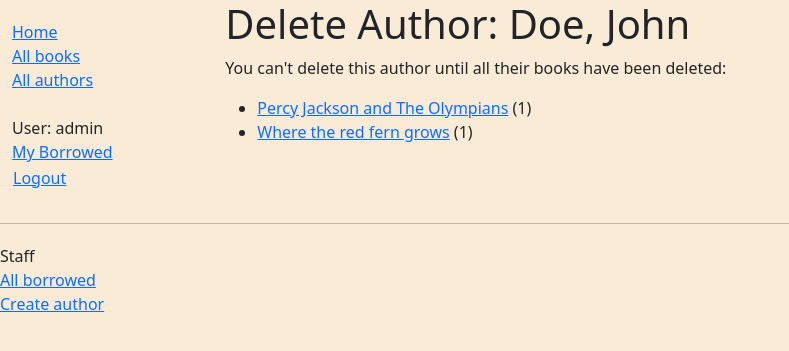
After one commit to alex-aNelson/313-assignment4, a Django app: page /catalog/author/1/delete/ in a window 1280 px wide. The commit adds this page. Shown: the top 351 px of the page, without its empty margins (0-789 px from the left). Run offline with Django 5.2, Linux system fonts and the light colour scheme; a user stored in the database is signed in; data comes from the database, SQL or seed files in the repository; both versions use the stored data as it was after the commit.

Commit message:
part 9 completed

```diff
--- a/tutorial/catalog/admin.py
+++ b/tutorial/catalog/admin.py
@@ -17,11 +17,11 @@ class AuthorAdmin(admin.ModelAdmin):
 admin.site.register(Author, AuthorAdmin)
 # Register the Admin classes for Book using the decorator
 
-admin.register(Book)
+admin.site.register(Book)
 class BooksInstanceInline(admin.TabularInline):
     model = BookInstance
 
-admin.register(Book)
+# admin.site.register(Book)
 class BookAdmin(admin.ModelAdmin):
     list_display = ('title', 'author', 'display_genre')
 
--- a/tutorial/catalog/models.py
+++ b/tutorial/catalog/models.py
@@ -78,8 +78,6 @@ class Book(models.Model):
     display_genre.short_description = 'Genre'
 
 
-
-
 import uuid  # Required for unique book instances
 from datetime import date
 
@@ -133,9 +131,6 @@ class BookInstance(models.Model):
         """Determines if the book is overdue based on due date and current date."""
         return bool(self.due_back and date.today() > self.due_back)
 
-
-
-
 class Author(models.Model):
     """Model representing an author."""
     first_name = models.CharField(max_length=100)
--- a/tutorial/catalog/static/css/style.css
+++ b/tutorial/catalog/static/css/style.css
@@ -12,3 +12,7 @@
     padding: 0;
     margin: 0;
 }
+
+body {
+    background-color: antiquewhite;
+}
--- /dev/null
+++ b/tutorial/catalog/templates/catalog/author_confirm_delete.html
@@ -0,0 +1,25 @@
+{% extends "catalog/base.html" %}
+
+{% block content %}
+
+<h1>Delete Author: {{ author }}</h1>
+
+{% if author.book_set.all %}
+
+<p>You can't delete this author until all their books have been deleted:</p>
+<ul>
+  {% for book in author.book_set.all %}
+    <li><a href="{% url 'book-detail' book.pk %}">{{book}}</a> ({{book.bookinstance_set.all.count}})</li>
+  {% endfor %}
+</ul>
+
+{% else %}
+<p>Are you sure you want to delete the author?</p>
+
+<form action="" method="POST">
+  {% csrf_token %}
+  <input type="submit" action="" value="Yes, delete.">
+</form>
+{% endif %}
+
+{% endblock %}
--- a/tutorial/catalog/templates/catalog/base.html
+++ b/tutorial/catalog/templates/catalog/base.html
@@ -22,7 +22,7 @@
             <ul class="sidebar-nav">
               <li><a href="{% url 'index' %}">Home</a></li>
               <li><a href="{% url 'books' %}">All books</a></li>
-              <li><a href="">All authors</a></li>
+              <li><a href="{% url 'authors'%}">All authors</a></li>
               {% if user.is_authenticated %}
               <br>
      <li>User: {{ user.get_username }}</li>
@@ -34,10 +34,16 @@
          <button type="submit" class="btn btn-link">Logout</button>
        </form>
      </li>
+
    {% else %}
      <li><a href="{% url 'login' %}?next={{ request.path }}">Login</a></li>
    {% endif %}
             </ul>
+
+
+
+
+
           {% endblock %}
         </div>
         <div class="col-sm-10 ">{% block content %}{% endblock %}
@@ -62,5 +68,15 @@
         </div>
       </div>
     </div>
+    {% if user.is_staff %}
+<hr>
+<ul class="sidebar-nav">
+<li>Staff</li>
+   <li><a href="{% url 'all-borrowed' %}">All borrowed</a></li>
+{% if perms.catalog.add_author %}
+   <li><a href="{% url 'author-create' %}">Create author</a></li>
+{% endif %}
+</ul>
+{% endif %}
   </body>
 </html>
--- a/tutorial/catalog/templates/catalog/book_detail.html
+++ b/tutorial/catalog/templates/catalog/book_detail.html
@@ -3,7 +3,7 @@
 {% block content %}
   <h1>Title: {{ book.title }}</h1>
 
-  <p><strong>Author:</strong> <a href="">{{ book.author }}</a></p>
+  <p><strong>Author:</strong> <a href="{{ book.author.get_absolute_url }}"  >{{ book.author }}</a></p>
   <!-- author detail link not yet defined -->
   <p><strong>Summary:</strong> {{ book.summary }}</p>
   <p><strong>ISBN:</strong> {{ book.isbn }}</p>
--- a/tutorial/catalog/urls.py
+++ b/tutorial/catalog/urls.py
@@ -4,9 +4,21 @@ from . import views
 urlpatterns = [
  path('', views.index, name='index'),
  path('books/', views.BookListView.as_view(), name='books'),
+ path('authors/', views.AuthorListView.as_view(), name='authors'),
  path('book/<int:pk>', views.BookDetailView.as_view(), name='book-detail'),
 
 ]
 urlpatterns += [
     path('mybooks/', views.LoanedBooksByUserListView.as_view(), name='my-borrowed'),
+   path(r'borrowed/', views.LoanedBooksAllListView.as_view(), name='all-borrowed'),
 ]
+urlpatterns += [
+    path('book/<uuid:pk>/renew/', views.renew_book_librarian, name='renew-book-librarian'),
+]
+urlpatterns += [
+    path('author/create/', views.AuthorCreate.as_view(), name='author-create'),
+    path('author/<int:pk>/update/', views.AuthorUpdate.as_view(), name='author-update'),
+    path('author/<int:pk>/delete/', views.AuthorDelete.as_view(), name='author-delete'),
+    path('author/<int:pk>',
+         views.AuthorDetailView.as_view(), name='author-detail'),
+]
--- a/tutorial/catalog/views.py
+++ b/tutorial/catalog/views.py
@@ -1,4 +1,5 @@
 from django.shortcuts import render
+from django.contrib.auth.mixins import PermissionRequiredMixin
 
 # Create your views here.
 from .models import Book, Author, BookInstance, Genre
@@ -57,3 +58,94 @@ class LoanedBooksByUserListView(LoginRequiredMixin,generic.ListView):
             .filter(status__exact='o')
             .order_by('due_back')
         )
+
+import datetime
+
+from django.contrib.auth.decorators import login_required, permission_required
+from django.shortcuts import get_object_or_404
+from django.http import HttpResponseRedirect
+from django.urls import reverse
+
+from catalog.forms import RenewBookForm
+
+login_required
+permission_required('catalog.can_mark_returned', raise_exception=True)
+def renew_book_librarian(request, pk):
+    """View function for renewing a specific BookInstance by librarian."""
+    book_instance = get_object_or_404(BookInstance, pk=pk)
+
+    # If this is a POST request then process the Form data
+    if request.method == 'POST':
+
+        # Create a form instance and populate it with data from the request (binding):
+        form = RenewBookForm(request.POST)
+
+        # Check if the form is valid:
+        if form.is_valid():
+            # process the data in form.cleaned_data as required (here we just write it to the model due_back field)
+            book_instance.due_back = form.cleaned_data['renewal_date']
+            book_instance.save()
+
+            # redirect to a new URL:
+            return HttpResponseRedirect(reverse('all-borrowed'))
+
+    # If this is a GET (or any other method) create the default form.
+    else:
+        proposed_renewal_date = datetime.date.today() + datetime.timedelta(weeks=3)
+        form = RenewBookForm(initial={'renewal_date': proposed_renewal_date})
+
+    context = {
+        'form': form,
+        'book_instance': book_instance,
+    }
+
+    return render(request, 'catalog/book_renew_librarian.html', context)
+
+from django.views.generic.edit import CreateView, UpdateView, DeleteView
+from django.urls import reverse_lazy
+from .models import Author
+
+class AuthorCreate(PermissionRequiredMixin, CreateView):
+    model = Author
+    fields = ['first_name', 'last_name', 'date_of_birth', 'date_of_death']
+    initial = {'date_of_death': '11/11/2023'}
+    permission_required = 'catalog.add_author'
+
+class AuthorUpdate(PermissionRequiredMixin, UpdateView):
+    model = Author
+    # Not recommended (potential security issue if more fields added)
+    fields = '__all__'
+    permission_required = 'catalog.change_author'
+
+class AuthorDelete(PermissionRequiredMixin, DeleteView):
+    model = Author
+    success_url = reverse_lazy('authors')
+    permission_required = 'catalog.delete_author'
+
+    def form_valid(self, form):
+        try:
+            self.object.delete()
+            return HttpResponseRedirect(self.success_url)
+        except Exception as e:
+            return HttpResponseRedirect(
+                reverse("author-delete", kwargs={"pk": self.object.pk})
+            )
+
+class LoanedBooksAllListView(PermissionRequiredMixin, generic.ListView):
+    """Generic class-based view listing all books on loan. Only visible to users with can_mark_returned permission."""
+    model = BookInstance
+    permission_required = 'catalog.can_mark_returned'
+    template_name = 'catalog/bookinstance_list_borrowed_all.html'
+    paginate_by = 10
+
+    def get_queryset(self):
+        return BookInstance.objects.filter(status__exact='o').order_by('due_back')
+
+class AuthorDetailView(generic.DetailView):
+    """Generic class-based detail view for an author."""
+    model = Author
+
+class AuthorListView(generic.ListView):
+    """Generic class-based list view for a list of authors."""
+    model = Author
+    paginate_by = 10
```
Also changed, not shown: tutorial/catalog/forms.py (added, +23 -0 lines), tutorial/catalog/templates/catalog/author_detail.html (added, +38 -0 lines), tutorial/catalog/templates/catalog/author_form.html (added, +11 -0 lines), tutorial/catalog/templates/catalog/author_list.html (added, +25 -0 lines), tutorial/catalog/templates/catalog/book_renew_librarian.html (added, +15 -0 lines), tutorial/catalog/templates/catalog/bookinstance_list_borrowed_all.html (added, +19 -0 lines), tutorial/db.sqlite3.
